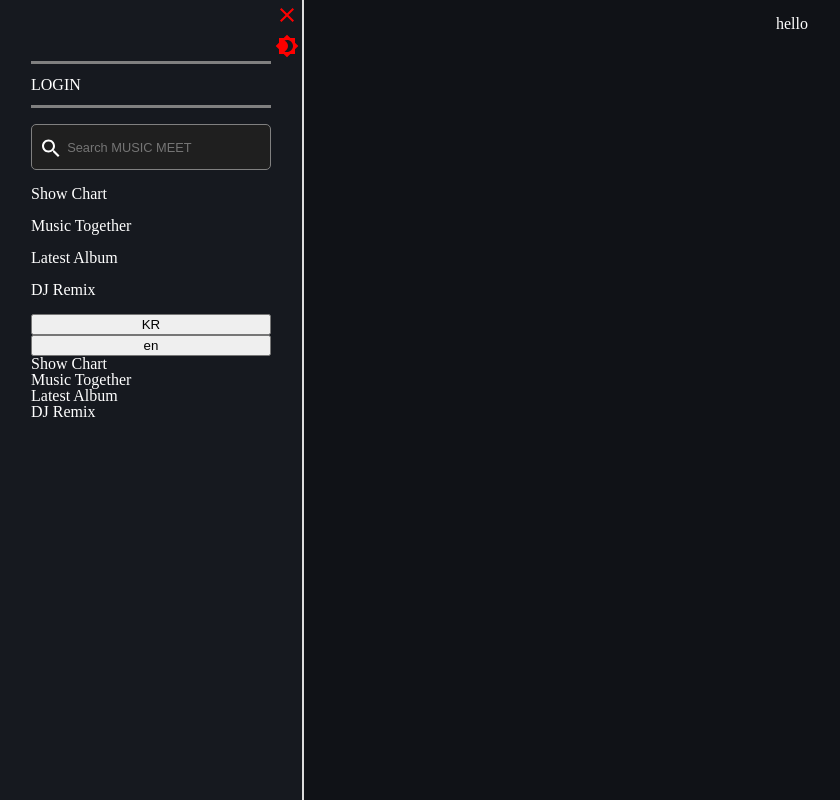
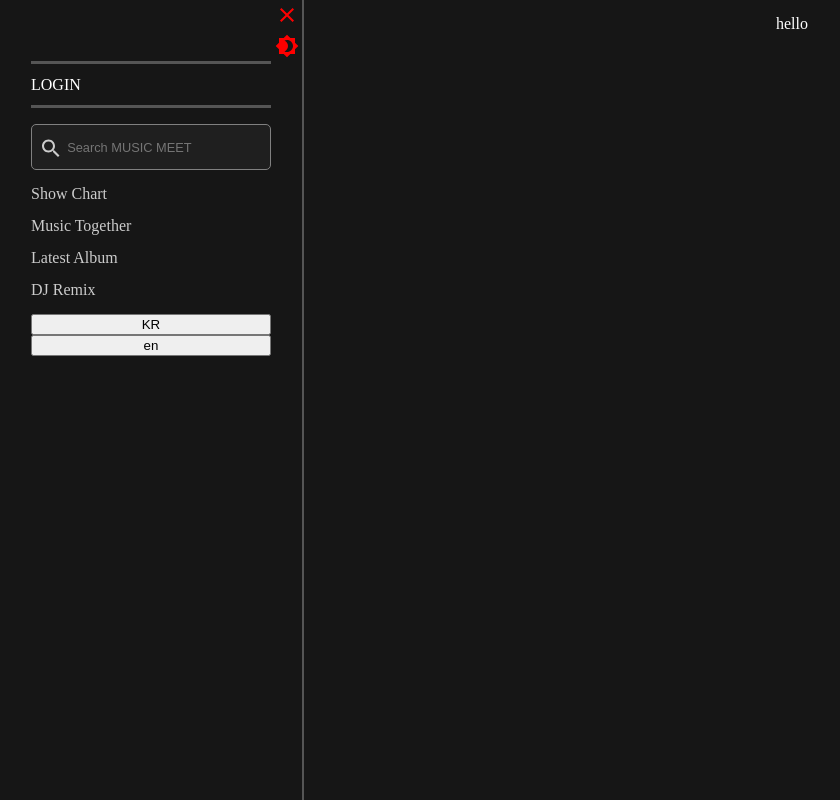
Before and after one commit to MUSIC-MEET/MUSIC_MEET, a React (Create React App) app in the folder Frontend/: page / in a window 1280 px wide. Shown: the whole page, without its empty margins (0-840 px from the left). Built offline with nearby package versions, Linux system fonts and the light colour scheme; a web font is replaced by a local one.

Commit message:
디자인 토대로 CSS 값 약간

```diff
--- a/Frontend/src/components/Login/Login.jsx
+++ b/Frontend/src/components/Login/Login.jsx
@@ -1,13 +1,15 @@
 /** @jsxImportSource @emotion/react */
-import React, { useCallback } from "react";
+import React, { useCallback, useContext } from "react";
 import { css } from "@emotion/react";
 import { useTranslation } from "react-i18next";
 import Modal from "../UI/Modal";
 import LoginForm from "./LoginForm";
 import { useState } from "react";
+import ThemeContext from "store/ThemeContext";
 
 function Login() {
     const { t } = useTranslation("menu");
+    const ctx = useContext(ThemeContext);
     const [formShown, setformShown] = useState(false);
     const [keepLoginState, setKeepLoginState] = useState(false);
     const [values, setValues] = useState({
@@ -48,7 +50,10 @@
                     />
                 </Modal>
             }
-            <span onClick={onOpenLoginModal}>{t("login")}</span>
+            <span
+                css={css`color: ${ctx.themeStyle.menu.login.fontColor}`}
+                onClick={onOpenLoginModal}
+            >{t("login")}</span>
         </div>
     );
 }
@@ -56,8 +61,8 @@
 const style=css`
     width: 100%;
     height: 100%;
-    border-top: 3px solid gray;
-    border-bottom: 3px solid gray;
+    border-top: 3px solid #555555;
+    border-bottom: 3px solid #555555;
     padding: 0.8rem 0;
     span {
         cursor: pointer;
--- a/Frontend/src/components/Login/LoginForm.jsx
+++ b/Frontend/src/components/Login/LoginForm.jsx
@@ -7,6 +7,7 @@
 import ThemeContext from "../../store/ThemeContext";
 import CheckCircleOutlineIcon from "@mui/icons-material/CheckCircleOutline";
 import CheckCircleIcon from "@mui/icons-material/CheckCircle";
+import Title from "components/common/Title";
 
 function LoginForm(props) {
     const { keepLoginState, onChangeKeepLoginState, values, onChangeValues } = props;
@@ -17,7 +18,7 @@
     const { borderColor } = ctx.themeStyle.input;
     return (
         <div css={[style]}>
-            <h1>{t("title")}</h1>
+            <Title>{t("title")}</Title>
             <form css={css`width: 20rem; margin: 2.5rem 0;`}>
                 <Input
                     input = {{
@@ -103,12 +104,10 @@
     * {
         font-size: 1.2rem;
     }
+
     & > h1 {
-        font-weight: bold;
-        font-size: 2rem;
-        margin-bottom: 1rem;
+        margin-top: 0.95rem;
     }
-
     & > form {
         display:flex;
         flex-direction: column;
@@ -118,6 +117,7 @@
     & > form > input {
         padding: 0.5rem;
         margin-bottom: 0.5rem;
+        font-size: 1rem;
     }
 
     & > form > button {
--- a/Frontend/src/components/Menu/Menu.jsx
+++ b/Frontend/src/components/Menu/Menu.jsx
@@ -14,7 +14,7 @@
     min-width: 19rem;
     max-width: 60rem;
     height: 100vh;
-    border-right: 2px solid gainsboro;
+    border-right: 2px solid #555555;
     display: flex;
     flex-direction: column;
     justify-content: flex-start;
@@ -55,12 +55,6 @@
             <RoutesMenu />
             <button onClick={() => i18n.changeLanguage("kr")}>KR</button>
             <button onClick={() => i18n.changeLanguage("en")}>en</button>
-            <ul>
-                <li>{t("routes.menu1")}</li>
-                <li>{t("routes.menu2")}</li>
-                <li>{t("routes.menu3")}</li>
-                <li>{t("routes.menu4")}</li>
-            </ul>
 
         </div>
     );
--- a/Frontend/src/components/common/Input.jsx
+++ b/Frontend/src/components/common/Input.jsx
@@ -12,7 +12,7 @@
     const { fontColor } = ctx.themeStyle.content;
     const { w, h } = props;
     return (
-        <input css={[style,css`
+        <input className={props.className} css={[style,css`
             background: none;
             color: ${fontColor};
             border: 1px solid ${borderColor};
--- a/Frontend/src/store/ThemeContextProvider.jsx
+++ b/Frontend/src/store/ThemeContextProvider.jsx
@@ -3,16 +3,19 @@
 
 const DarkThemeInit = {
     menu: {
-        background: "rgb(22,25,31)",
-        fontColor:  "white",
+        background: "rgb(22,22,22)",
+        fontColor:  "#CCCCCC",
         searchBackground: "rgb(31,31,31)",
+        login: {
+            fontColor: "white"
+        }
     },
     content: {
-        background: "rgb(16,18,23)",
+        background: "rgb(22,22,22)",
         fontColor:  "white"
     },
     modal: {
-        background: "rgb(16,18,23)",
+        background: "rgb(22,22,22)",
         fontColor: "white"
     },
     input: {
@@ -23,8 +26,11 @@
 const LightThemeInit = {
     menu: {
         background: "rgb(250,249,250)",
-        fontColor:  "rgb(36,41,49)",
+        fontColor:  "#222222",
         searchBackground: "rgb(255,255,255)",
+        login: {
+            fontColor: "black"
+        }
     },
     content: {
         background: "rgb(255,255,255)",
```
Also changed, not shown: 1 other file (tests, documents, lock files or other folders).
